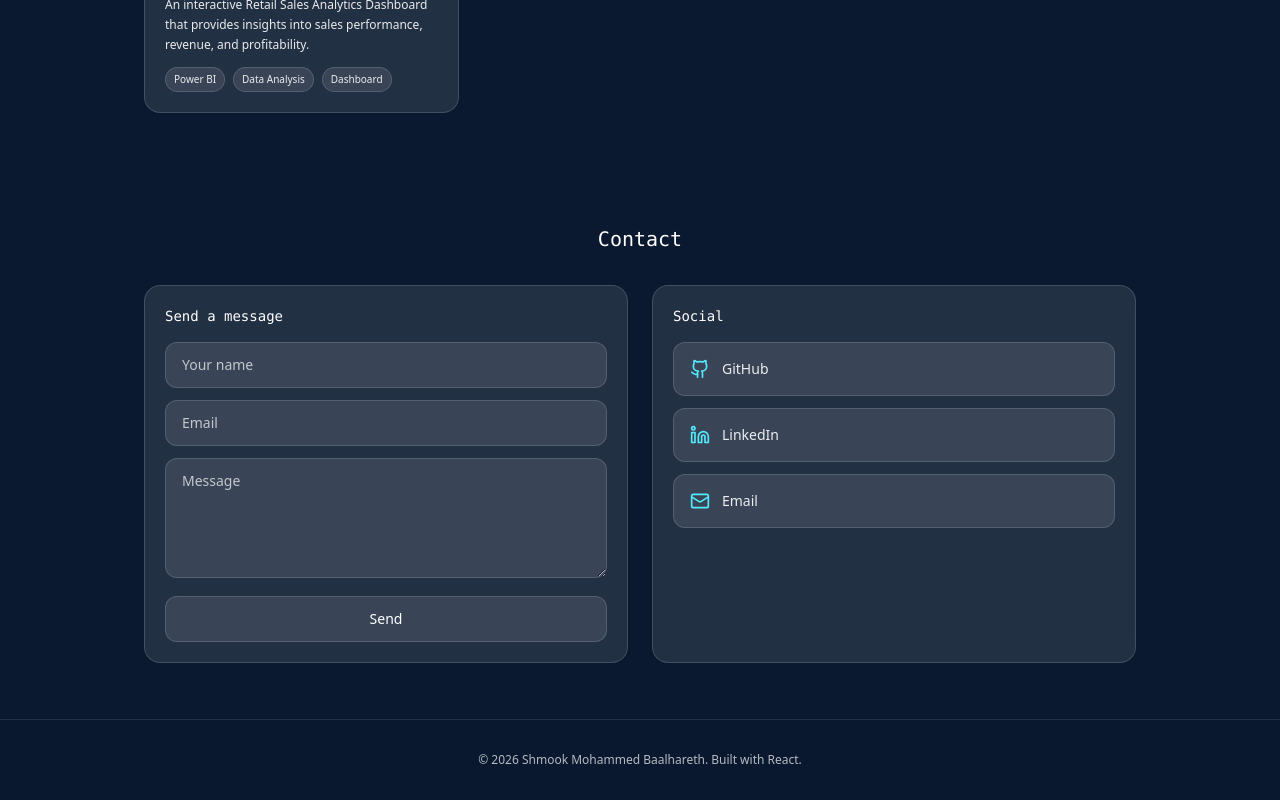
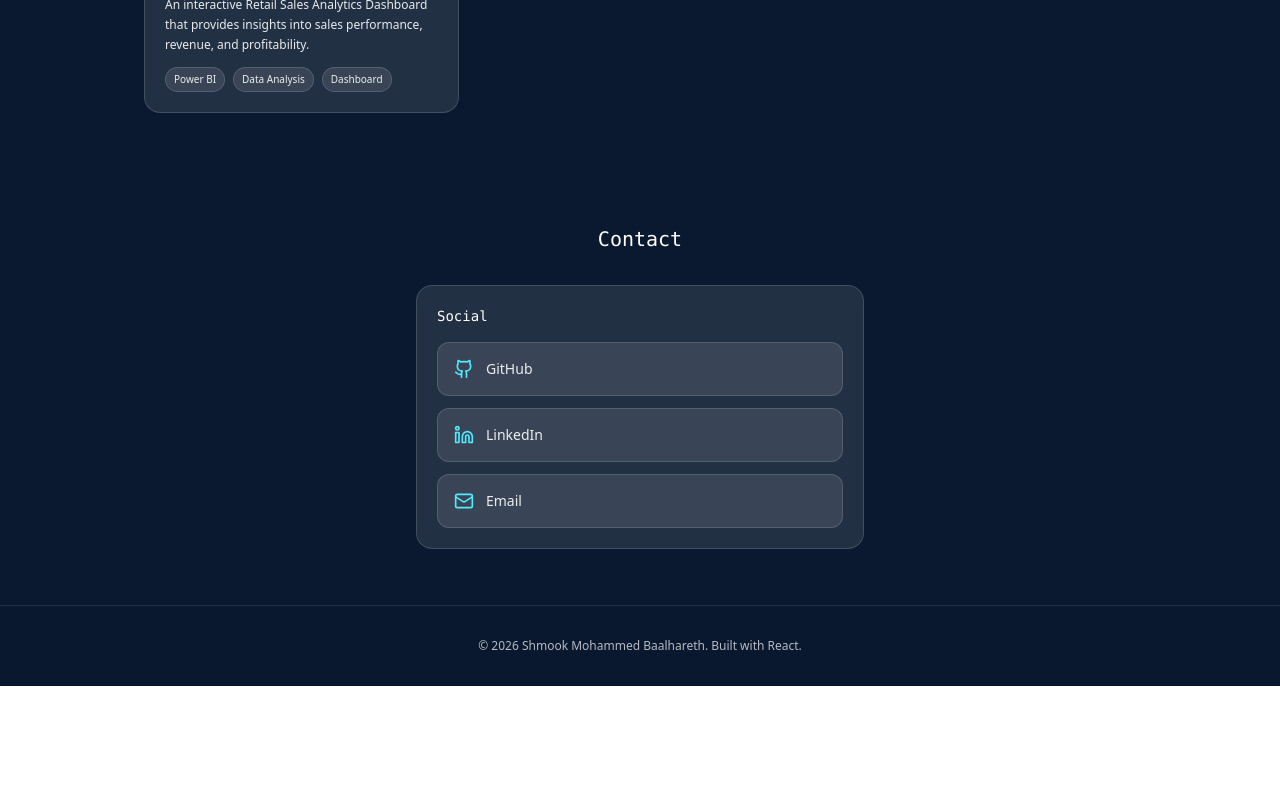
Before and after one commit to shmook71/my-portfolio, a React (Vite) app: page / in a window 1280 px wide. Shown: the part 2879-3679 px from the top of the page. After the commit the page ends 3565 px from the top, so only its background shows below. Built offline with nearby package versions, Linux system fonts and the light colour scheme.

Commit message:
remove contact form

```diff
--- a/src/App.jsx
+++ b/src/App.jsx
@@ -71,7 +71,6 @@ const DATA_EN = {
       title: "Sales Performance & Revenue Analytics Dashboard",
       desc: "An interactive Retail Sales Analytics Dashboard that provides insights into sales performance, revenue, and profitability.",
       tags: ["Power BI", "Data Analysis", "Dashboard"],
-      // ❌ بدون روابط عشان تختفي أزرار Live/GitHub تلقائي
       github: "#",
       live: "#",
       image: salesImg,
@@ -147,7 +146,6 @@ const DATA_AR = {
     },
   ],
   contact: {
-    // ✅ خلي الإيميل نص فقط (بدون mailto) عشان ما يصير تكرار
     email: "shmookaltihami@gmail.com",
     github: "https://github.com/shmook71",
     linkedin: "https://www.linkedin.com/in/shmook-baalharith-a876072b3",
@@ -160,7 +158,6 @@ const UI_EN = {
   readMore: "Read More",
   viewProjects: "View Projects",
   whyHire: "What should I offer?",
-  // ✅ (اختياري) لو تبينها مثل السابق: "next project?"
   nextProject: "next project?",
   edu: "Education",
   exp: "Professional Experience",
@@ -169,11 +166,6 @@ const UI_EN = {
   skills: "Skills",
   projects: "Projects",
   contact: "Contact",
-  sendMessage: "Send a message",
-  yourName: "Your name",
-  email: "Email",
-  message: "Message",
-  send: "Send",
   social: "Social",
   live: "Live",
   github: "GitHub",
@@ -195,11 +187,6 @@ const UI_AR = {
   skills: "المهارات",
   projects: "المشاريع",
   contact: "للتواصل",
-  sendMessage: "للاستفسار",
-  yourName: "اسمك",
-  email: "الإيميل",
-  message: "رسالتك",
-  send: "إرسال",
   social: "معلومات التواصل",
   live: "عرض",
   github: "جيت هاب",
@@ -312,7 +299,7 @@ function SocialLink({ href, children }) {
 /* ===================== APP ===================== */
 
 export default function App() {
-  const [lang, setLang] = React.useState("en"); // "en" | "ar"
+  const [lang, setLang] = React.useState("en");
   const DATA = lang === "ar" ? DATA_AR : DATA_EN;
   const UI = lang === "ar" ? UI_AR : UI_EN;
   const dir = lang === "ar" ? "rtl" : "ltr";
@@ -561,35 +548,10 @@ export default function App() {
 
         {/* CONTACT */}
         <Section id="contact" title={UI.contact}>
-          <div className="grid gap-6 md:grid-cols-2">
-            <Card>
-              <h3 className="mb-4 font-mono text-sm text-white">{UI.sendMessage}</h3>
-              <form className="space-y-3">
-                <input
-                  className="w-full rounded-xl border border-white/15 bg-white/10 px-4 py-3 text-sm text-white placeholder:text-white/70 outline-none focus:border-cyan-300/70"
-                  placeholder={UI.yourName}
-                />
-                <input
-                  className="w-full rounded-xl border border-white/15 bg-white/10 px-4 py-3 text-sm text-white placeholder:text-white/70 outline-none focus:border-cyan-300/70"
-                  placeholder={UI.email}
-                />
-                <textarea
-                  className="min-h-[120px] w-full rounded-xl border border-white/15 bg-white/10 px-4 py-3 text-sm text-white placeholder:text-white/70 outline-none focus:border-cyan-300/70"
-                  placeholder={UI.message}
-                />
-                <button
-                  type="button"
-                  className="w-full rounded-xl border border-white/15 bg-white/10 px-4 py-3 text-sm text-white hover:shadow-[0_0_30px_rgba(34,211,238,0.22)] transition"
-                >
-                  {UI.send}
-                </button>
-              </form>
-            </Card>
-
+          <div className="mx-auto max-w-md">
             <Card>
               <h3 className="mb-4 font-mono text-sm text-white">{UI.social}</h3>
 
-              {/* ✅ Social with Icons */}
               <div className="space-y-3 text-sm text-white/90">
                 <SocialLink href={DATA.contact.github}>
                   <div className="flex items-center gap-3">
```
